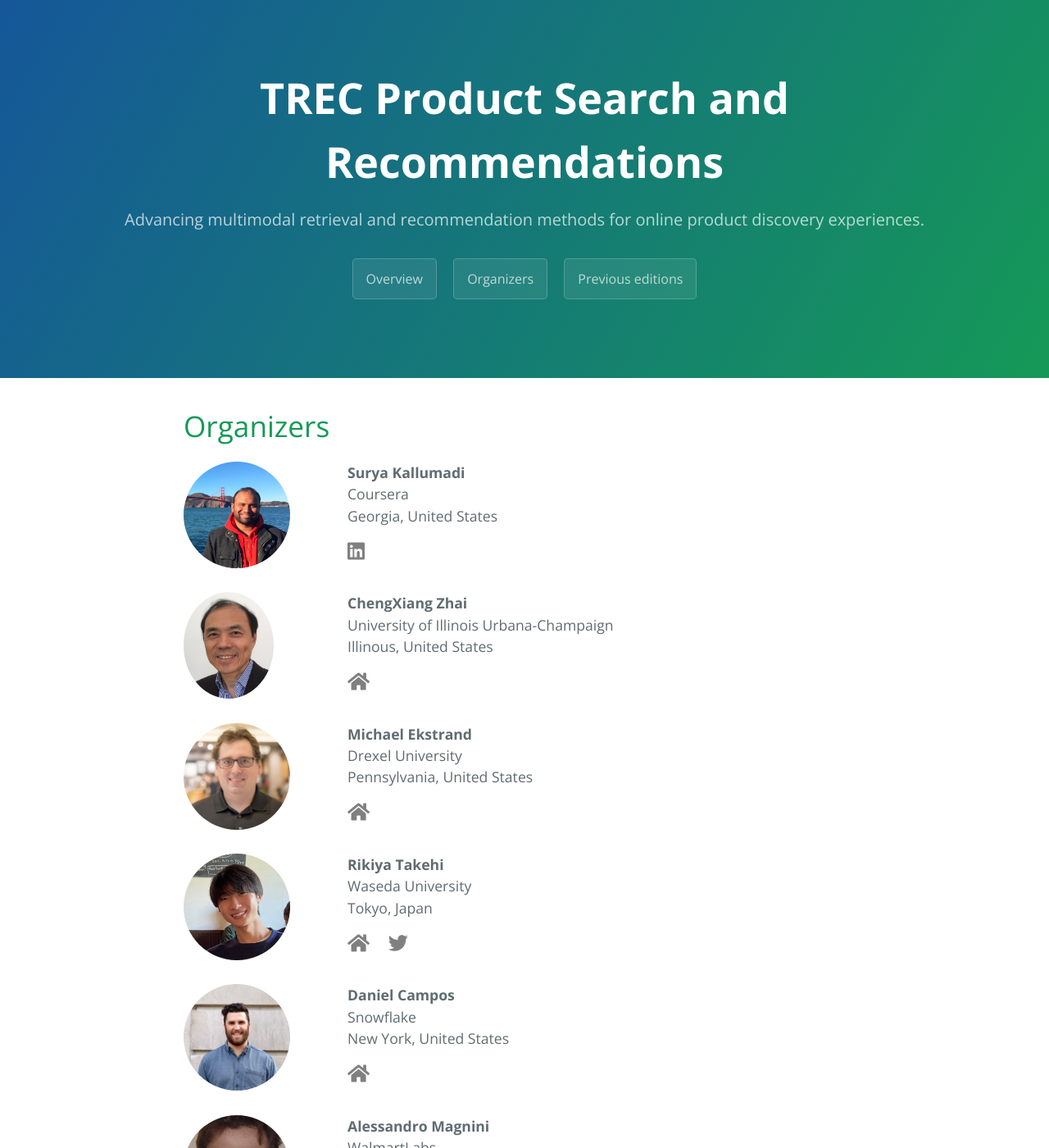
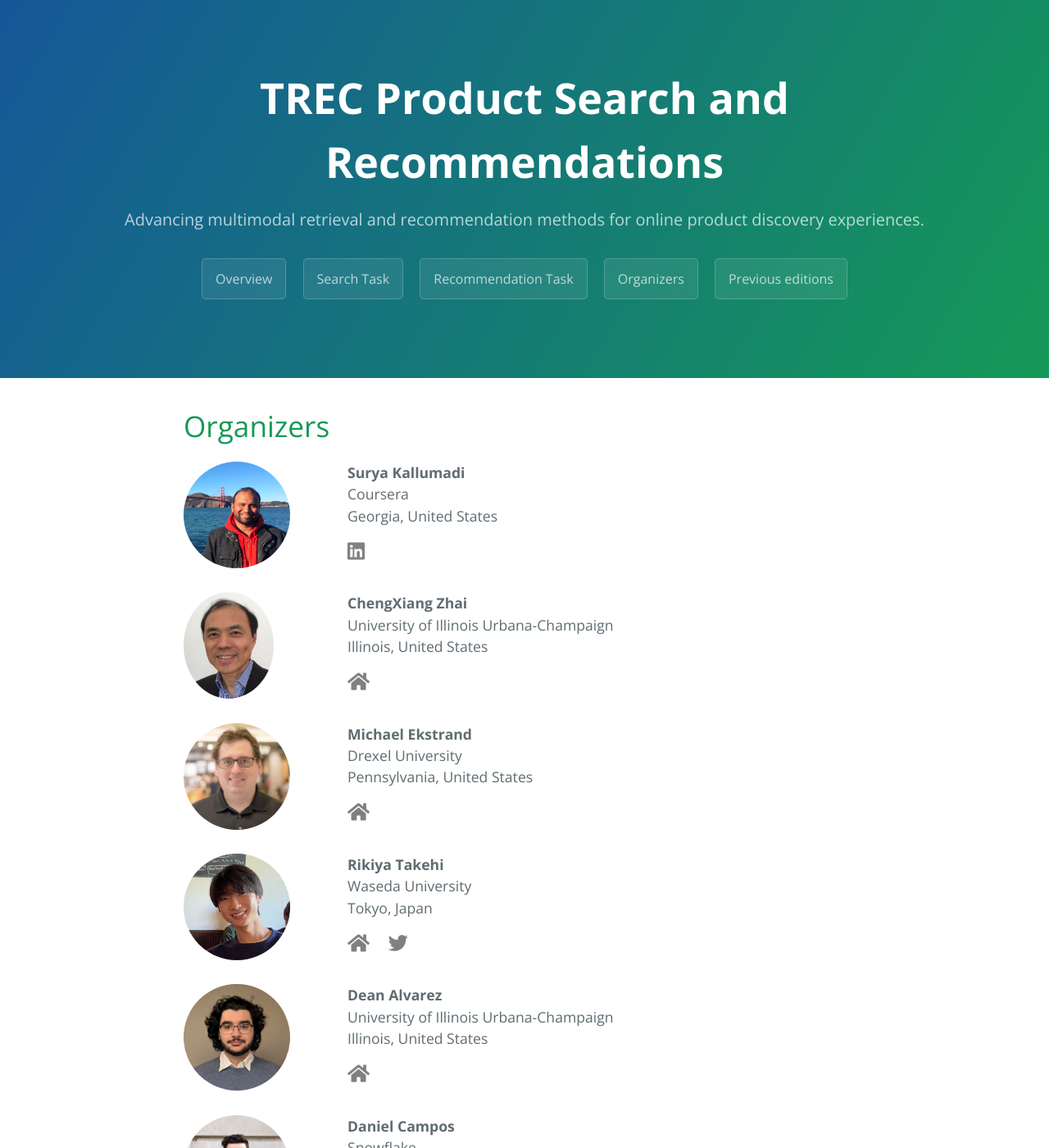
Before and after one commit to trec-product-search/trec-product-search.github.io, a Jekyll site: the page built from organizers.md, in a window 1280 px wide and 1400 px high. Shown: the whole window at 82% size. Built offline with Jekyll 4.4.1, drawn with Linux system fonts in a browser that asks for light colours.

Commit message:
added dean & fixed some

```diff
--- a/_layouts/default.html
+++ b/_layouts/default.html
@@ -21,6 +21,8 @@
       <h2 class="project-tagline">Advancing multimodal retrieval and recommendation methods for online product discovery experiences.</h2>
       {% if site.show_downloads %}
         <a href="index" class="btn">Overview</a>
+        <a href="search" class="btn">Search Task</a>
+        <a href="recommendations" class="btn">Recommendation Task</a>
         <a href="/organizers" class="btn">Organizers</a>
         <a href="/previous" class="btn">Previous editions</a>
       {% endif %}
--- a/organizers.md
+++ b/organizers.md
@@ -26,7 +26,7 @@
   <div style="margin-left: 200px;">
     <b>ChengXiang Zhai</b>
     <br/>University of Illinois Urbana-Champaign
-    <br/>Illinous, United States
+    <br/>Illinois, United States
     <p>
         <a href="https://czhai.cs.illinois.edu/" class="fa fa-home" style="font-size:24px;color:grey" target="_blank"></a>
     </p>
@@ -60,6 +60,21 @@
     <p>
         <a href="https://rikiyat.github.io/" class="fa fa-home" style="font-size:24px;color:grey" target="_blank"></a>
         &nbsp;&nbsp;&nbsp;&nbsp;<a href="https://x.com/rikiyatakehi" class="fab fa-twitter" style="font-size:24px;color:grey" target="_blank"></a>
+    </p>
+  </div>
+</div>
+</p>
+<p>
+<div style="width: 100%; overflow: hidden;">
+  <div style="float: left;">
+    <img src="img/dean.jpg" alt="Avatar" style="height:130px;border-radius:50%">
+  </div>
+  <div style="margin-left: 200px;">
+    <b>Dean Alvarez</b>
+    <br/>University of Illinois Urbana-Champaign
+    <br/>Illinois, United States
+    <p>
+        <a href="https://deanalvarez.github.io" class="fa fa-home" style="font-size:24px;color:grey" target="_blank"></a>
     </p>
   </div>
 </div>
```
Also changed, not shown: index.md (+10 -7 lines), recommendations.md (+4 -0 lines), search.md (added, +7 -0 lines), img/dean.jpg (added).
